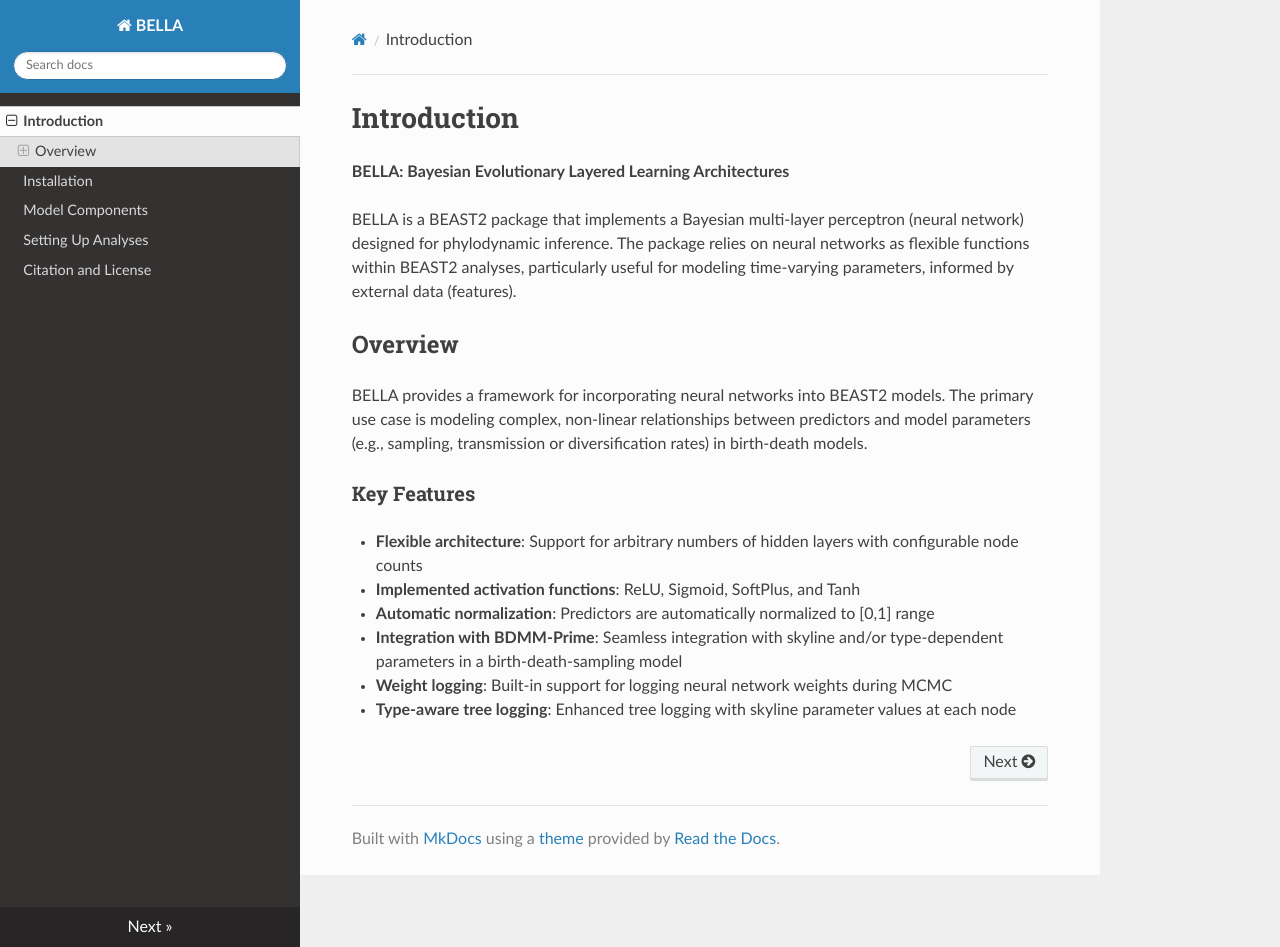
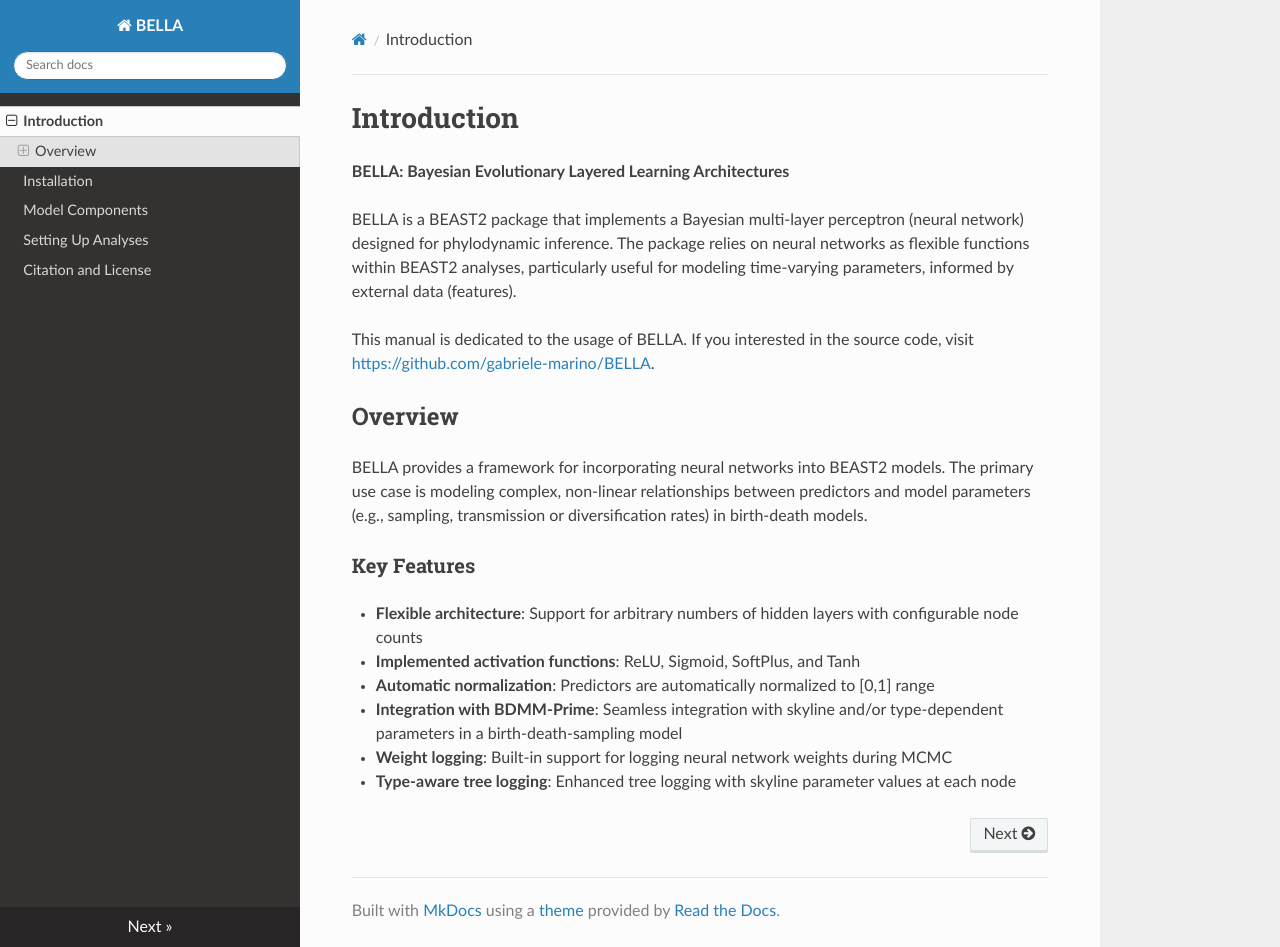
Before and after one commit to gabriele-marino/BELLA, an MkDocs documentation site: the page built from docs/index.md, in a window 1280 px wide and 947 px high. Built offline with MkDocs 1.6.1, drawn with Linux system fonts in a browser that asks for light colours; nearby versions of some CDN libraries.

Commit message:
small change in the introduction

```diff
--- a/docs/index.md
+++ b/docs/index.md
@@ -3,6 +3,8 @@
 **BELLA: Bayesian Evolutionary Layered Learning Architectures**
 
 BELLA is a BEAST2 package that implements a Bayesian multi-layer perceptron (neural network) designed for phylodynamic inference. The package relies on neural networks as flexible functions within BEAST2 analyses, particularly useful for modeling time-varying parameters, informed by external data (features).
+
+This manual is dedicated to the usage of BELLA. If you interested in the source code, visit [https://github.com/gabriele-marino/BELLA](https://github.com/gabriele-marino/BELLA).
 
 ## Overview
 
```
